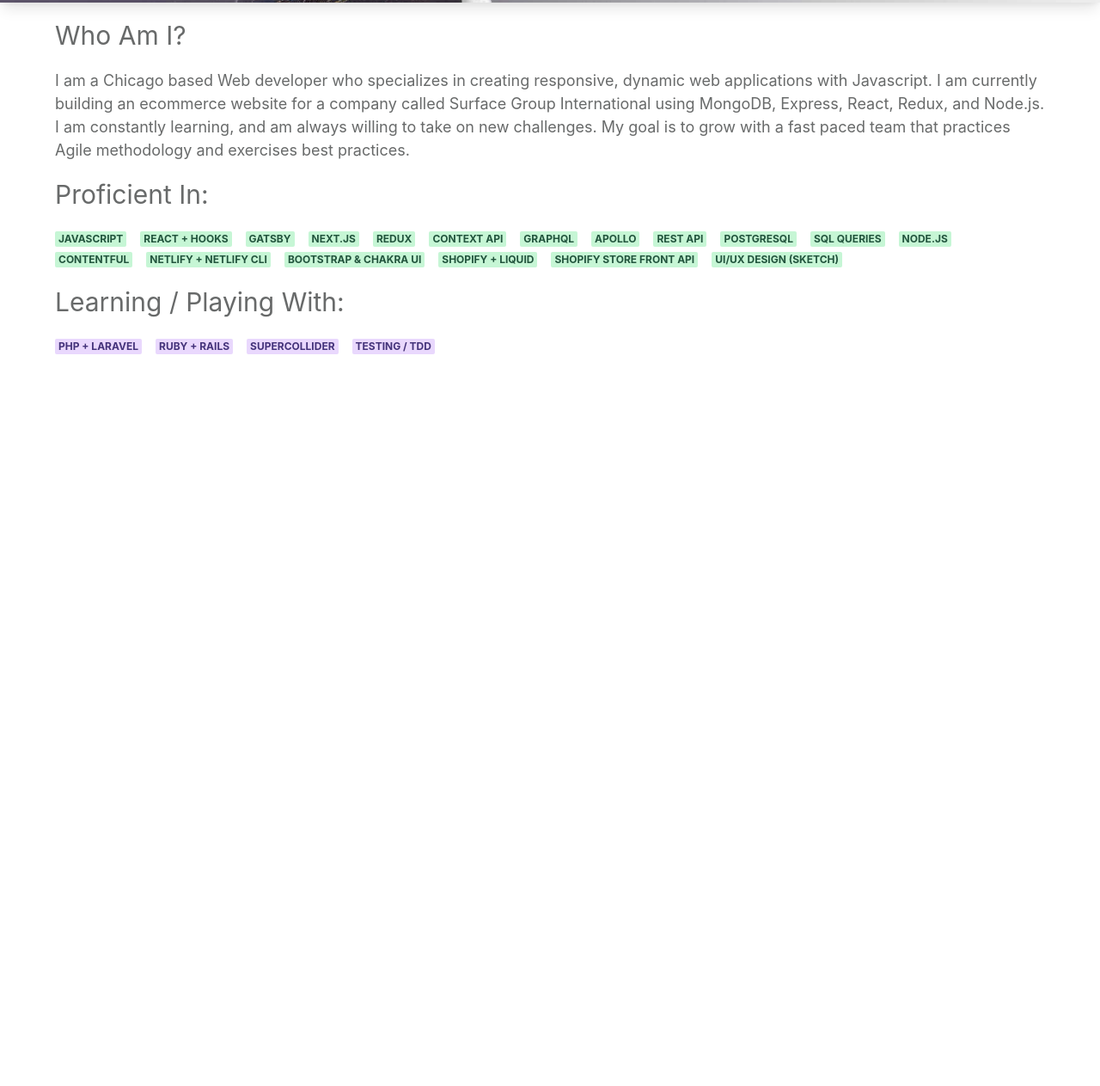
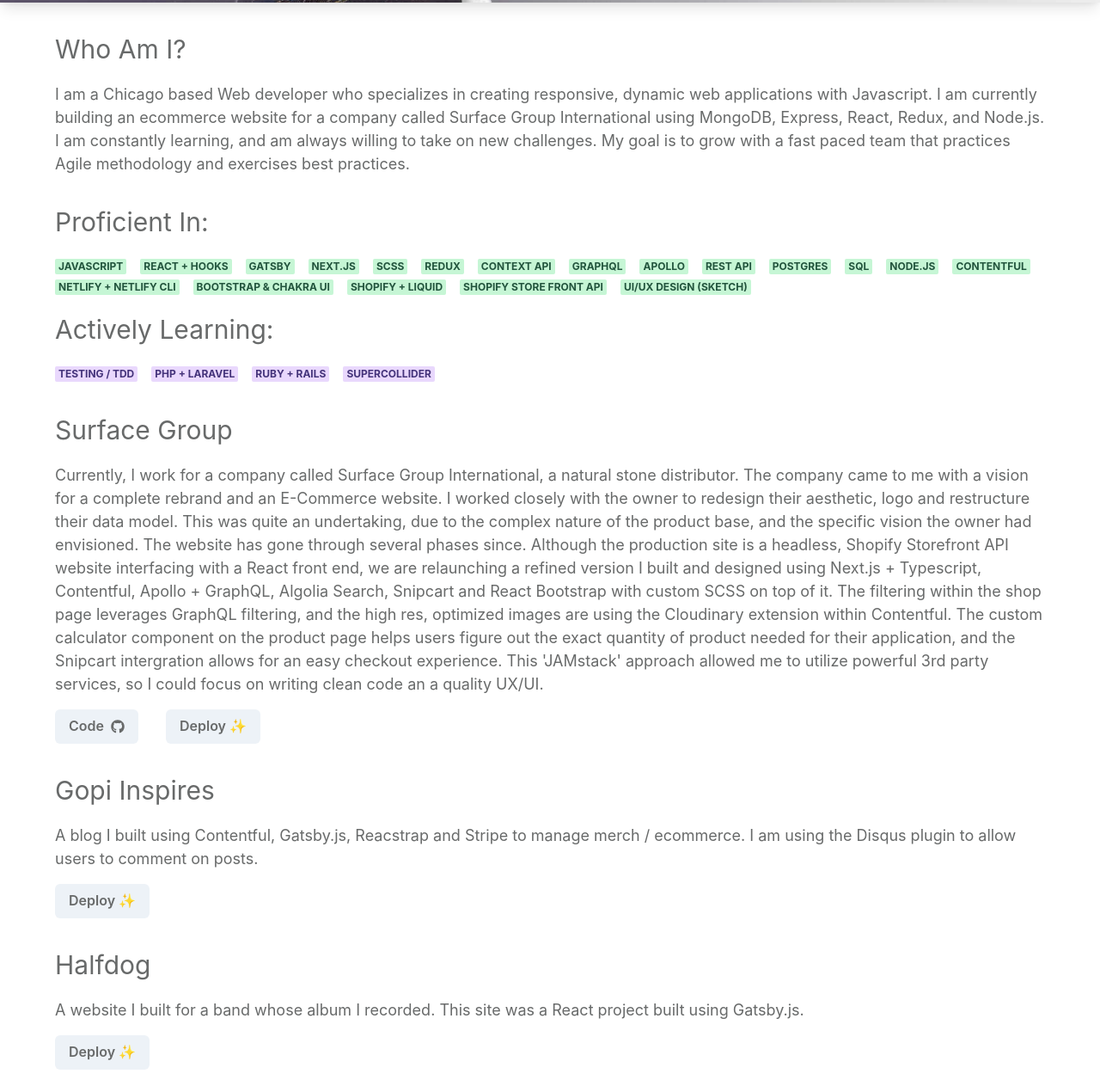
Before and after one commit to Arunscape224/blog, a Gatsby site: page / in a window 1280 px wide. Shown: the part 774-2037 px from the top of the page at 86% size. Before the commit the page ends 1188 px from the top, so only its background shows below. Built offline with nearby package versions, Linux system fonts and the light colour scheme; Gatsby itself is replaced by a stand-in of ours.

Commit message:
projects component cleanly implemented

```diff
--- a/src/components/about.component.jsx
+++ b/src/components/about.component.jsx
@@ -3,7 +3,7 @@
 import "../../global.css"
 
 const About = ({ bg, color }) => (
-  <Box className="layout" bg={bg} color={color}>
+  <Box my={4} className="layout" bg={bg} color={color}>
     <Text py={4} fontSize="3xl">
       Who Am I?
     </Text>
--- a/src/components/projects.component.jsx
+++ b/src/components/projects.component.jsx
@@ -0,0 +1,56 @@
+import React from "react"
+import { Box, Text, Button } from "@chakra-ui/react"
+import "../../global.css"
+import { Link } from "gatsby"
+import projects from "../projects"
+import { faGithub } from "@fortawesome/free-brands-svg-icons"
+import { FontAwesomeIcon } from "@fortawesome/react-fontawesome"
+const Project = ({ title, description, repo, deploy }) => (
+  <>
+    <Link to={deploy}>
+      <Text py={4} fontSize="3xl">
+        {title}
+      </Text>
+    </Link>
+    <Text fontSize="lg">{description}</Text>
+    <Box py={4}>
+      {repo && (
+        <Link to={repo}>
+          {" "}
+          <Button mr={8} p={4}>
+            <Text mr={2}>Code</Text> <FontAwesomeIcon icon={faGithub} />
+          </Button>
+        </Link>
+      )}
+      {deploy && (
+        <Link to={repo}>
+          <Button mr={8} p={4}>
+            <Text>Deploy ✨</Text>
+          </Button>
+        </Link>
+      )}
+    </Box>
+  </>
+)
+
+const Projects = ({ bg, color }) => (
+  <Box my={4} className="layout" bg={bg} color={color}>
+    <Project
+      title={projects["surface_group"].title}
+      description={projects["surface_group"].description}
+      repo={projects["surface_group"].repo}
+      deploy={projects["surface_group"].deploy}
+    />
+    <Project
+      title={projects["gopi_inspires"].title}
+      description={projects["gopi_inspires"].description}
+      deploy={projects["gopi_inspires"].deploy}
+    />
+    <Project
+      title={projects["halfdog"].title}
+      description={projects["halfdog"].description}
+      deploy={projects["halfdog"].deploy}
+    />
+  </Box>
+)
+export default Projects
--- a/src/components/root-wrapper.jsx
+++ b/src/components/root-wrapper.jsx
@@ -3,7 +3,7 @@
 import Layout from "./layout.component"
 import { mode } from "@chakra-ui/theme-tools"
 import { extendTheme } from "@chakra-ui/react"
-import theme from '../theme'
+import theme from "../theme"
 
 let customTheme = {
   styles: {
--- a/src/components/skills.component.jsx
+++ b/src/components/skills.component.jsx
@@ -7,13 +7,14 @@
   "React + Hooks",
   "Gatsby",
   "Next.js",
+  "SCSS",
   "Redux",
   "Context API",
   "GraphQL",
   "Apollo",
   "REST API",
-  "PostgreSQL",
-  "SQL Queries",
+  "Postgres",
+  "SQL",
   "Node.js",
   "Contentful",
   "Netlify + Netlify CLI",
@@ -22,29 +23,34 @@
   "Shopify Store Front API",
   "UI/UX Design (Sketch)",
 ]
-const learning = ["PHP + Laravel", "Ruby + Rails", "Supercollider", "Testing / TDD"]
+const learning = [
+  "Testing / TDD",
+  "PHP + Laravel",
+  "Ruby + Rails",
+  "Supercollider",
+]
 const Skills = ({ bg, color }) => (
-  <Box className="layout" bg={bg} color={color}>
+  <Box my={4} className="layout" bg={bg} color={color}>
     <Text py={4} fontSize="3xl">
       Proficient In:
     </Text>
-    <div>
+    <>
       {proficient.map((skill, i) => (
         <Badge mr={4} colorScheme="green" key={i}>
           {skill}
         </Badge>
       ))}
-    </div>
+    </>
     <Text py={4} fontSize="3xl">
-      Learning / Playing With:
+      Actively Learning:
     </Text>
-    <div>
+    <>
       {learning.map((skill, i) => (
         <Badge mr={4} colorScheme="purple" key={i}>
           {skill}
         </Badge>
       ))}
-    </div>
+    </>
   </Box>
 )
 export default Skills
--- a/src/pages/index.js
+++ b/src/pages/index.js
@@ -4,17 +4,23 @@
 import JumbotronCard from "../components/jumbotron-card.component"
 import About from "../components/about.component"
 import Skills from "../components/skills.component"
+import Projects from "../components/projects.component"
 import { useColorModeValue } from "@chakra-ui/color-mode"
 import theme from "../theme"
 
-function Home({ data: { allImageSharp } }) {
+function Home({
+  data: {
+    file: {
+      childImageSharp: { fluid },
+    },
+  },
+}) {
   // Using theme bg with alpha
   const bg = useColorModeValue(
     "rgba(255, 255, 255, 0.7)",
     "rgba(104, 106, 106, 0.7)"
   )
   const color = useColorModeValue(theme.lightMode.color, theme.darkMode.color)
-  const fluid = allImageSharp.edges[0].node.fluid
   return (
     <div>
       <div style={{ position: "relative" }}>
@@ -23,6 +29,7 @@
       </div>
       <About bg={bg} color={color} />
       <Skills bg={bg} color={color} />
+      <Projects bg={bg} color={color} />
     </div>
   )
 }
@@ -31,12 +38,10 @@
 
 export const HomeQuery = graphql`
   {
-    allImageSharp {
-      edges {
-        node {
-          fluid(maxWidth: 1800) {
-            ...GatsbyImageSharpFluid
-          }
+    file(extension: { eq: "jpg" }, name: { eq: "star-banner" }) {
+      childImageSharp {
+        fluid(maxWidth: 1800) {
+          ...GatsbyImageSharpFluid
         }
       }
     }
--- /dev/null
+++ b/src/projects.js
@@ -0,0 +1,23 @@
+const projects = {
+  surface_group: {
+    title: "Surface Group",
+    description:
+      "Currently, I work for a company called Surface Group International, a natural stone distributor. The company came to me with a vision for a complete rebrand and an E-Commerce website. I worked closely with the owner to redesign their aesthetic, logo and restructure their data model. This was quite an undertaking, due to the complex nature of the product base, and the specific vision the owner had envisioned. The website has gone through several phases since. Although the production site is a headless, Shopify Storefront API website interfacing with a React front end, we are relaunching a refined version I built and designed using Next.js + Typescript, Contentful, Apollo + GraphQL, Algolia Search, Snipcart and React Bootstrap with custom SCSS on top of it. The filtering within the shop page leverages GraphQL filtering, and the high res, optimized images are using the Cloudinary extension within Contentful. The custom calculator component on the product page helps users figure out the exact quantity of product needed for their application, and the Snipcart intergration allows for an easy checkout experience. This 'JAMstack' approach allowed me to utilize powerful 3rd party services, so I could focus on writing clean code an a quality UX/UI.",
+    repo: "https://github.com/Arunscape224/headless-next-ecommerce",
+    deploy: "https://flamboyant-mcclintock-010ddc.netlify.app/",
+  },
+  gopi_inspires: {
+    title: "Gopi Inspires",
+    description:
+      "A blog I built using Contentful, Gatsby.js, Reacstrap and Stripe to manage merch / ecommerce. I am using the Disqus plugin to allow users to comment on posts.",
+    deploy: "http://gopiinspires.com/",
+  },
+  halfdog: {
+    title: "Halfdog",
+    description:
+      "A website I built for a band whose album I recorded. This site was a React project built using Gatsby.js.",
+    deploy: "https://www.halfdogband.com/",
+  },
+}
+
+export default projects
```
